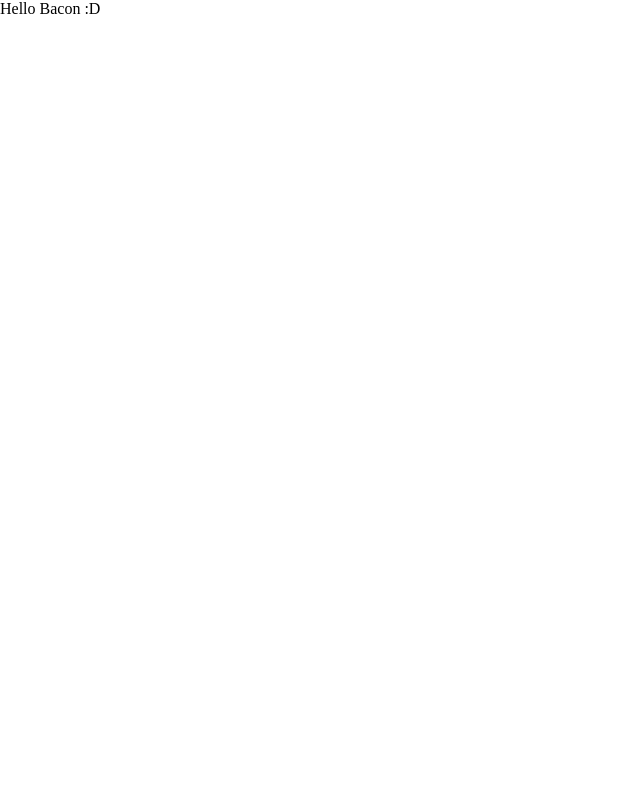
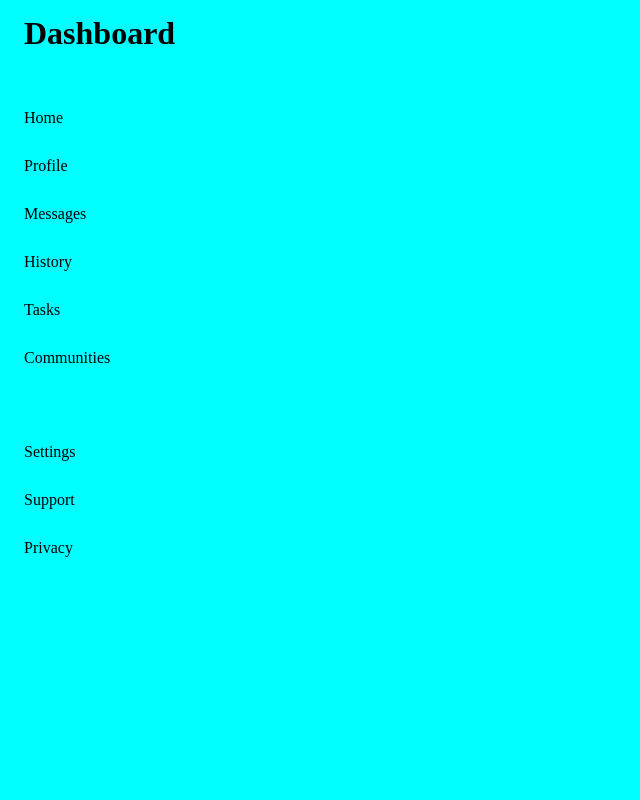
Before and after one commit to Bodokeyk/adminDashboard, a plain HTML site: page index.html in a window 1280 px wide. Shown: the whole page, without its empty margins (0-640 px from the left). Drawn offline with Linux system fonts and the light colour scheme.

Commit message:
Add basic div, classes and structure for the html, with a Main container an then desglosing until 2 column where user content is placed, also add basic styling for guidence and until 2 column of the main container

```diff
--- a/index.html
+++ b/index.html
@@ -8,6 +8,34 @@
     <script src="javas.js" defer></script>
 </head>
 <body>
-    Hello Bacon :D
+
+    <div class="Main-container">
+        <div class="Dashboard-container">
+            <div class="dashboard-logo">Dashboard</div>
+            <div class="user-basics">
+                <div class="dashboard-option home-option">Home</div>
+                <div class="dashboard-option profile-option">Profile</div>
+                <div class="dashboard-option messages-option">Messages</div>
+                <div class="dashboard-option history-option">History</div>
+                <div class="dashboard-option tasks-option">Tasks</div>
+                <div class="dashboard-option communities-option">Communities</div>
+            </div>
+            <div class="user-settings">
+                <div class="setting-option settings-option">Settings</div>
+                <div class="setting-option support-option">Support</div>
+                <div class="setting-option privacy-option">Privacy</div>
+            </div>
+        </div>
+        <div class="User-content-container">
+            <div class="Header-container">
+
+            </div>
+            <div class="Content-container">
+
+            </div>
+        </div>
+
+    </div>
+
 </body>
 </html>
--- a/style.css
+++ b/style.css
@@ -1,5 +1,54 @@
 body,
 html {
+  background-color: aqua;
   height: 100%;
   margin: 0;
 }
+.Main-container{
+  box-sizing: border-box;
+  height: 100%;
+  display: grid;
+  grid-template-columns: 1fr 5fr;
+}
+
+
+.Dashboard-container{
+  box-sizing: border-box;
+  padding-left: 3vh;
+
+  grid-column: 1/2;
+  display: flex;
+  flex-direction: column;
+
+
+}
+.dashboard-logo{
+  min-height: 8vh;
+
+  padding: 15px 0px;
+  font-size: xx-large;
+  font-weight: 600;
+}
+.user-basics{
+  flex-grow: 1;
+  display: flex;
+  flex-direction: column;
+}
+.user-settings{
+  flex-grow: 5;
+  display: flex;
+  flex-direction: column;
+  justify-content: start;
+}
+.dashboard-option, .setting-option{
+padding: 15px 0px;
+}
+
+
+
+.User-content-container{
+  box-sizing: border-box;
+  grid-column: 2/3;
+  display: grid;
+  grid-template-rows: 350px 1fr;
+}
```
